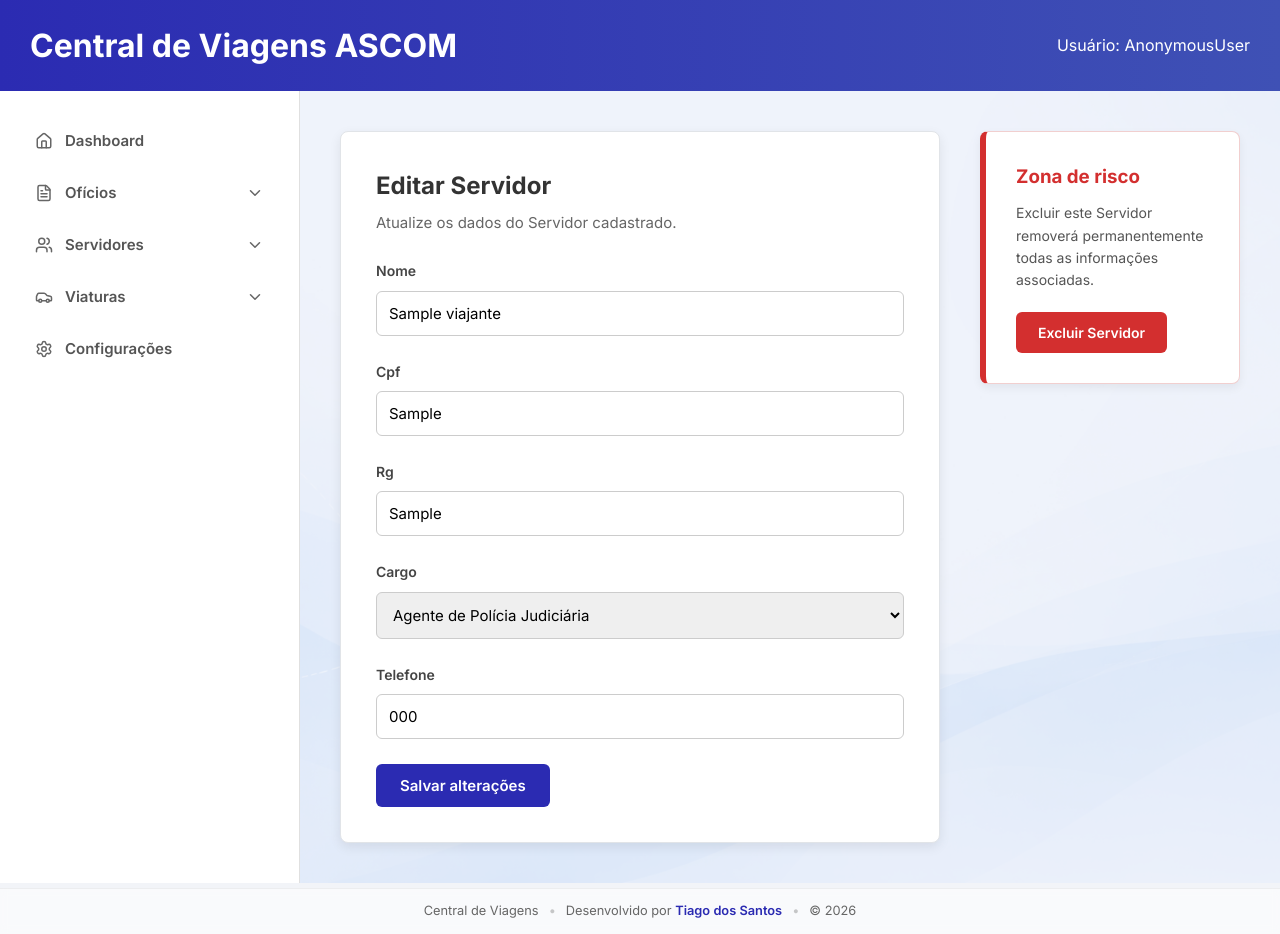
After one commit to tiago2904santos/automa--o-de-trabalho-ASCOM, a Django app: page /viajantes/editar/1/ in a window 1280 px wide. The commit adds this page. Run offline with Django 5.2, Linux system fonts and the light colour scheme; tables that the repository leaves empty hold one stand-in row (values such as "Sample post").

Commit message:
Implementar funcionalidades de edição e exclusão para veículos e viajantes, além de melhorias na navegação e estilo das páginas.

```diff
--- a/viagens/admin.py
+++ b/viagens/admin.py
@@ -1,4 +1,5 @@
 from django.contrib import admin
-from .models import Viajante
+from .models import Viajante, Veiculo
 
 admin.site.register(Viajante)
+admin.site.register(Veiculo)
--- a/viagens/static/viagens/css/style.css
+++ b/viagens/static/viagens/css/style.css
@@ -563,3 +563,68 @@ body {
 .footer-divider {
     opacity: 0.35;
 }
+
+
+
+/* editar veiculo */
+.btn-edit {
+    display: inline-flex;
+    align-items: center;
+    gap: 4px;
+    padding: 3px 5px;
+    border-radius: 7px;
+    background-color: #eef0ff;
+    color: #2b2bb2;
+    font-weight: 600;
+    font-size: 12px;
+    text-decoration: none;
+    border: 1px solid #dfe3ff;
+    transition: all 0.2s ease;
+}
+
+.btn-edit:hover {
+    background-color: #2b2bb2;
+    color: #fff;
+}
+
+
+/* ============================
+   CARD DE EXCLUSÃO (PERIGO)
+============================ */
+
+.delete-card {
+    background-color: #fff;
+    border-radius: 8px;
+    padding: 30px;
+    border: 1px solid #f1cfcf;
+    border-left: 6px solid #d32f2f;
+    box-shadow: 0 4px 10px rgba(0,0,0,0.06);
+}
+
+.delete-card h3 {
+    color: #d32f2f;
+    margin-bottom: 10px;
+}
+
+.delete-card p {
+    color: #555;
+    font-size: 14px;
+    margin-bottom: 20px;
+}
+
+/* Botão excluir */
+.btn-danger {
+    background-color: #d32f2f;
+    color: white;
+    border: none;
+    padding: 12px 22px;
+    border-radius: 6px;
+    cursor: pointer;
+    font-weight: 600;
+    font-size: 14px;
+    transition: background-color 0.2s ease;
+}
+
+.btn-danger:hover {
+    background-color: #b71c1c;
+}
--- a/viagens/templates/viagens/base.html
+++ b/viagens/templates/viagens/base.html
@@ -23,7 +23,7 @@
     <aside class="sidebar">
         <ul>
             <li>
-                <a href="#">
+                <a href="{% url 'dashboard'%}">
                     <i data-lucide="home"></i>
                     Dashboard
                 </a>
@@ -59,13 +59,13 @@
                 </a>
                 <ul class="submenu">
                     <li>
-                        <a href="#">
+                        <a href="{% url 'cadastro_viajante'%}">
                             <i data-lucide="user-plus"></i>
                             Cadastrar Servidor
                         </a>
                     </li>
                     <li>
-                        <a href="#">
+                        <a href="{% url 'lista_viajantes'%}">
                             <i data-lucide="list"></i>
                             Lista de Servidores
                         </a>
@@ -82,7 +82,7 @@
                 <ul class="submenu">
                     <li>
                         <li>
-                            <a href="#">
+                            <a href="{% url 'cadastro_veiculo'%}">
                                 <i data-lucide="car"></i>
                                 <span>Viaturas</span>
                                 <i data-lucide="plus"></i>
@@ -91,7 +91,7 @@
 
                     </li>
                     <li>
-                        <a href="#">
+                        <a href="{% url 'lista_veiculos'%}">
                             <i data-lucide="list"></i>
                             Lista de Viaturas
                         </a>
--- /dev/null
+++ b/viagens/templates/viagens/viajantes/editar_viajante.html
@@ -0,0 +1,57 @@
+{% extends "viagens/base.html" %}
+{% block title %}Editar Servidor{% endblock %}
+
+{% block content %}
+
+<div class="page-grid">
+
+    <!-- CARD EDITAR -->
+    <div class="form-card">
+        <h2>Editar Servidor</h2>
+        <p class="dashboard-subtitle">
+            Atualize os dados do Servidor cadastrado.
+        </p><br>
+
+        <form method="post">
+            {% csrf_token %}
+            {% for field in form %}
+                <div class="form-group">
+                    <label>{{ field.label }}</label>
+                    {{ field }}
+                    {% if field.errors %}
+                        <small class="error">{{ field.errors|striptags }}</small>
+                    {% endif %}
+                </div>
+            {% endfor %}
+
+            <button class="btn-primary">
+                Salvar alterações
+            </button>
+        </form>
+    </div>
+
+    <!-- CARD EXCLUIR -->
+    <div class="delete-card">
+        <h3>Zona de risco</h3>
+        <p>
+            Excluir este Servidor removerá permanentemente
+            todas as informações associadas.
+        </p>
+
+        <form method="post" action="{% url 'excluir_viajante' viajante.id %}" onsubmit="return confirmarExclusao();">
+            {% csrf_token %}
+            <button type="submit" class="btn-danger">
+                Excluir Servidor
+            </button>
+        </form>
+    </div>
+
+</div>
+
+<script>
+function confirmarExclusao() {
+    return confirm("Tem certeza que deseja excluir este servidor?");
+}
+</script>
+
+{% endblock %}
--- a/viagens/urls.py
+++ b/viagens/urls.py
@@ -3,8 +3,14 @@ from . import views
 
 urlpatterns = [
     path("", views.dashboard, name="dashboard"),
+    # Servidores
+    path("viajantes/", views.lista_viajantes, name="lista_viajantes"),
     path("cadastro/viajante/", views.cadastro_viajante, name="cadastro_viajante"),
-    path("viajantes/", views.lista_viajantes, name="lista_viajantes"),
-    path("cadastro/veiculo/", views.cadastro_veiculo, name="cadastro_veiculo"),
-    path("veiculos/", views.lista_veiculos, name="lista_veiculos")
+    path("viajantes/editar/<int:viajante_id>/", views.editar_viajante, name="editar_viajante"),
+    path("viajantes/excluir/<int:viajante_id>/", views.excluir_viajante, name="excluir_viajante"),
+    # veiculos
+    path("veiculos/", views.lista_veiculos, name="lista_veiculos"),
+    path("veiculos/cadastro/", views.cadastro_veiculo, name="cadastro_veiculo"),
+    path("veiculos/editar/<int:veiculo_id>/", views.editar_veiculo, name="editar_veiculo"),
+    path("veiculos/excluir/<int:veiculo_id>/", views.excluir_veiculo, name="excluir_veiculo"),
 ]
--- a/viagens/views.py
+++ b/viagens/views.py
@@ -1,11 +1,16 @@
-from django.shortcuts import render, redirect
+from django.shortcuts import render, redirect, get_object_or_404
 from .forms import ViajanteForm, VeiculoForm
 from .models import Viajante, Veiculo
 
-
+# dashboard:
 
 def dashboard(request):
     return render(request, "viagens/dashboard.html")
+
+# ==================================================== #
+# ==================SERVIDORES======================== #
+# ==================================================== #
+
 
 def cadastro_viajante(request):
     if request.method == "POST":
@@ -26,6 +31,39 @@ def lista_viajantes(request):
     return render(request, "viagens/viajantes/lista_viajantes.html", {
         "viajantes": viajantes
     })
+
+def editar_viajante(request, viajante_id):
+    viajante = get_object_or_404(Viajante, id=viajante_id)
+    if request.method == "POST":
+        form = ViajanteForm(request.POST, instance=viajante)
+        if form.is_valid():
+            form.save()
+            return redirect("lista_viajantes")
+    else:
+        form = ViajanteForm(instance=viajante)
+    return render(
+        request,
+        "viagens/viajantes/editar_viajante.html",
+        {"form": form, "viajante": viajante}
+    )
+
+def excluir_viajante(request, viajante_id):
+    viajante = get_object_or_404(Viajante, id=viajante_id)
+
+    if request.method == "POST":
+        viajante.delete()
+        return redirect("lista_viajantes")
+
+    return render(
+        request,
+        "viagens/viajantes/excluir_viajante.html",
+        {"viajante": viajante}
+    )
+
+
+# ==================================================== #
+# ====================VEICULOS======================== #
+# ==================================================== #
 
 
 def cadastro_veiculo(request):
@@ -48,3 +86,33 @@ def lista_veiculos(request):
     return render(request, "viagens/veiculos/lista_veiculos.html", {
         "veiculos": veiculos
     })
+
+def editar_veiculo(request, veiculo_id):
+    veiculo = get_object_or_404(Veiculo, id=veiculo_id)
+
+    if request.method == "POST":
+        form = VeiculoForm(request.POST, instance=veiculo)
+        if form.is_valid():
+            form.save()
+            return redirect("lista_veiculos")
+    else:
+        form = VeiculoForm(instance=veiculo)
+
+    return render(
+        request,
+        "viagens/veiculos/editar_veiculo.html",
+        {"form": form, "veiculo": veiculo}
+    )
+
+def excluir_veiculo(request, veiculo_id):
+    veiculo = get_object_or_404(Veiculo, id=veiculo_id)
+
+    if request.method == "POST":
+        veiculo.delete()
+        return redirect("lista_veiculos")
+
+    return render(
+        request,
+        "viagens/veiculos/excluir_veiculo.html",
+        {"veiculo": veiculo}
+    )
```
Also changed, not shown: viagens/templates/viagens/veiculos/editar_veiculo.html (added, +57 -0 lines), viagens/templates/viagens/veiculos/lista_veiculos.html (+5 -2 lines), viagens/templates/viagens/viajantes/lista_viajantes.html (+5 -2 lines).
